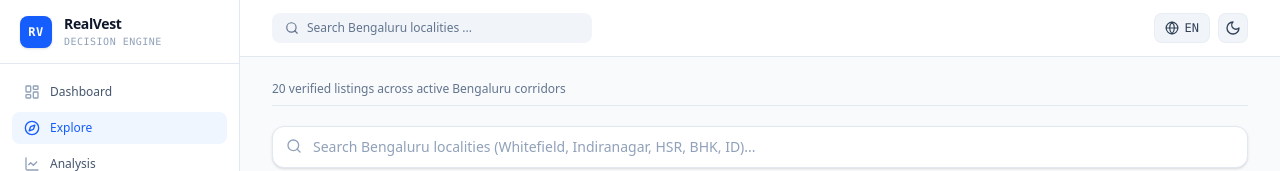
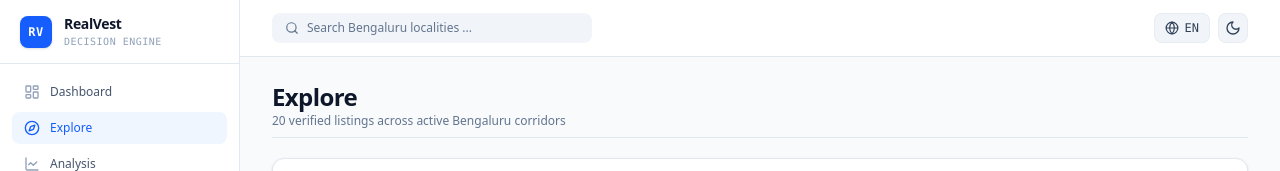
Before and after one commit to itsmanasa-dev/RealVest, a React (Vite) app in the folder frontend/: page / in a window 1280 px wide. Both pictures are taken after a click on the button "Explore". Shown: the top 171 px of the page. Built offline with nearby package versions, Linux system fonts and the light colour scheme.

Commit message:
feat: implement ExplorerView component with search, category filtering, and property display grid

```diff
--- a/frontend/src/components/views/ExplorerView.tsx
+++ b/frontend/src/components/views/ExplorerView.tsx
@@ -47,7 +47,7 @@ export const ExplorerView: React.FC<ExplorerViewProps> = ({
       <div className="flex flex-col sm:flex-row sm:items-center sm:justify-between gap-2 pb-2 border-b border-slate-200 dark:border-[#273449]">
         <div>
           <h1 className="text-xl sm:text-2xl font-semibold text-slate-900 dark:text-white tracking-tight">
-            {t.explore_title}
+            {t.nav_explore}
           </h1>
           <p className="text-xs text-slate-500 dark:text-slate-400">
             {filteredProperties.length} verified listings across active Bengaluru corridors
```
